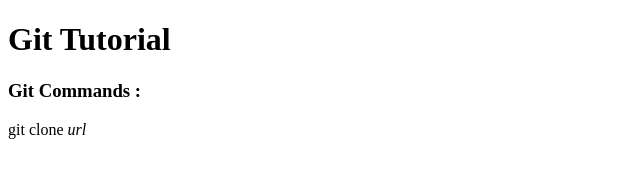
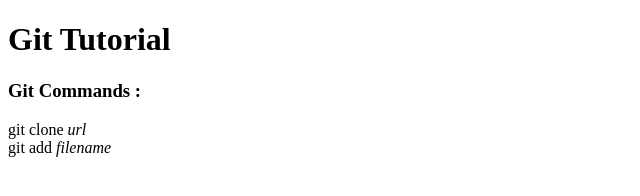
Before and after one commit to basu-sanjana1619/hello_world, a plain HTML site: page index.html in a window 1280 px wide. Shown: the whole page, without its empty margins (0-640 px from the left). Drawn offline with Linux system fonts and the light colour scheme.

Commit message:
Added a line git add <filename>
Added a line git add <filename>

```diff
--- a/index.html
+++ b/index.html
@@ -9,6 +9,8 @@
 <h1>Git Tutorial</h1>
 <h3>Git Commands : </h3>
 git clone <i>url</i>
+<br>
+ git add <i>filename</i>
 </body>
 
 </html>
```
